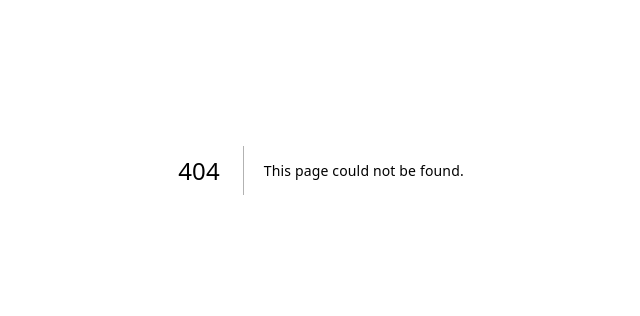
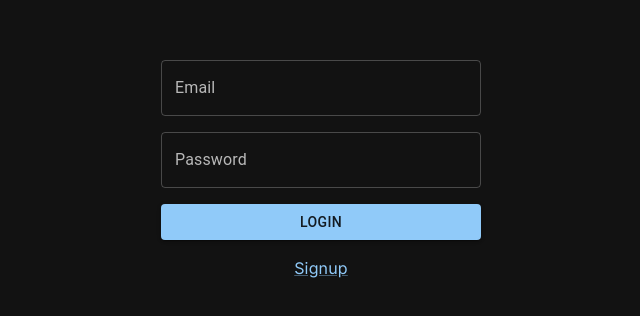
Before and after one commit to quickheaven/shoppy, a Next.js app in the folder apps/shoppy-ui/: page /auth/login in a window 1280 px wide. Before the commit this address had no page. Shown: the part 230-546 px from the top of the page, without its empty margins (319-959 px from the left). Built offline with nearby package versions, Linux system fonts and the light colour scheme; what @mui/material-nextjs would draw is missing.

Commit message:
4 Auth Routes

```diff
--- /dev/null
+++ b/apps/shoppy-ui/src/app/auth/layout.tsx
@@ -0,0 +1,14 @@
+import { Box } from "@mui/material";
+
+export default function AuthLayout({
+    children
+}: {
+    children: React.ReactNode;
+
+}) {
+    return (
+        <Box className="h-screen flex items-center justify-center">
+            {children}
+        </Box>
+    )
+}
--- /dev/null
+++ b/apps/shoppy-ui/src/app/auth/login/page.tsx
@@ -0,0 +1,13 @@
+import { Button, Link, Stack, TextField } from "@mui/material";
+import NextLink from "next/link";
+
+export default function Login() {
+  return (
+    <Stack spacing={2} className="w-full max-w-xs">
+        <TextField label="Email" variant="outlined" />
+        <TextField label="Password" type="password" variant="outlined" />
+        <Button variant="contained">Login</Button>
+        <Link component={NextLink} href="/auth/signup" className="self-center">Signup</Link>
+    </Stack>
+  );
+}
--- /dev/null
+++ b/apps/shoppy-ui/src/app/auth/signup/page.tsx
@@ -0,0 +1,14 @@
+import { Button, Link, Stack, TextField } from "@mui/material";
+import NextLink from "next/link";
+import Login from './page';
+
+export default function Signup() {
+  return (
+    <Stack spacing={2} className="w-full max-w-xs">
+        <TextField label="Email" variant="outlined" />
+        <TextField label="Password" type="password" variant="outlined" />
+        <Button variant="contained">Signup</Button>
+        <Link component={NextLink} href="/auth/login" className="self-center">Login</Link>
+    </Stack>
+  );
+}
```
